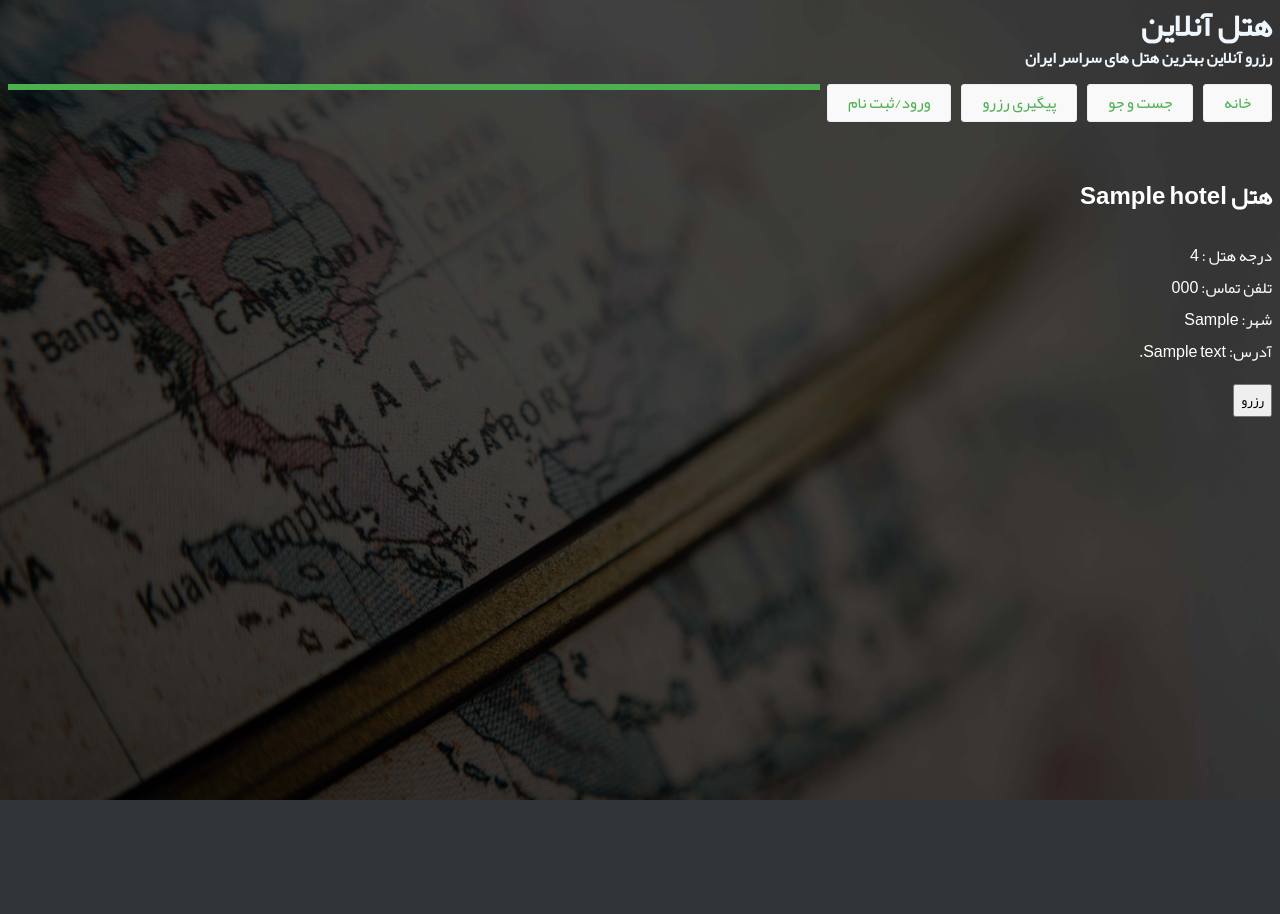
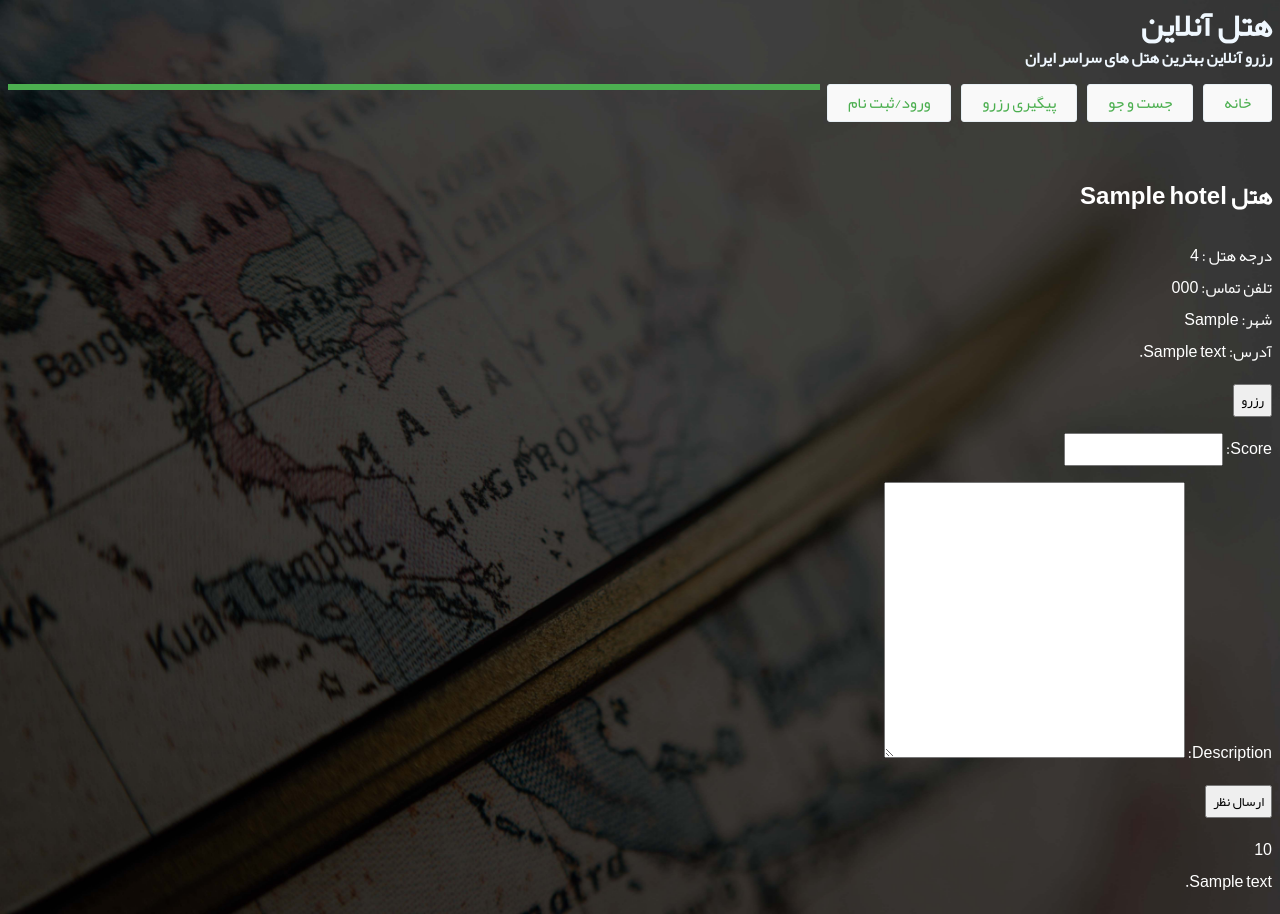
Before and after one commit to Pooryamn/Hotel-reservation-System, a Django app: page /hotel/1/ in a window 1280 px wide. Before the commit the page ends 800 px from the top, so only its background shows below. Run offline with Django 3.2, Linux system fonts and the light colour scheme; tables that the repository leaves empty hold one stand-in row (values such as "Sample post"); some libraries are stand-ins or nearby versions.

Commit message:
add score form in hotel pages

```diff
--- a/blog/forms.py
+++ b/blog/forms.py
@@ -2,11 +2,12 @@ from datetime import date
 from django import forms
 from jalali_date.fields import JalaliDateField
 from jalali_date.widgets import AdminJalaliDateWidget
+from .models import Score
 
 
 class HotelDatePickerForm(forms.Form):
     begin = JalaliDateField(label=('تاریخ ورود:'), widget=AdminJalaliDateWidget)
-    end = JalaliDateField(label=('تاریخ خروج'), widget=AdminJalaliDateWidget)
+    end = JalaliDateField(label=('تاریخ خروج:'), widget=AdminJalaliDateWidget)
 
     def clean(self):
         cleaned_data = super(HotelDatePickerForm, self).clean()
@@ -21,10 +22,8 @@ class ReservationTrackingForm(forms.Form):
     tracking_code = forms.CharField(max_length=10, label="کد پیگیری")
     phone = forms.CharField(max_length=11, label='شماره تلفن همراه')
 
-    # def clean(self):
-    #     cleaned_data = super(HotelDatePickerForm, self).clean()
-    #     begin = cleaned_data.get('begin')
-    #     end = cleaned_data.get('end')
-    #     # Check if begin date is greater than today date
-    #     if begin < date.today() or begin >= end:
-    #         raise forms.ValidationError('تاریخ ها نامعتبر است.')
+
+class ScoreForm(forms.ModelForm):
+    class Meta:
+        model = Score
+        fields = ('score', 'description')
--- a/blog/templates/blog/hotel/detail.html
+++ b/blog/templates/blog/hotel/detail.html
@@ -23,5 +23,20 @@
 
 <a href="{% url 'blog:hotel_reserve' hotel.id %}"><input type="button" value="رزرو"></a>
 
+
+
+<form method="post">
+    {% csrf_token %}
+    {{score_form.as_p}}
+    <input type="submit" value="ارسال نظر">
+</form>
+
+
+<p>
+    {% for item in scores_list %}
+        {{item.score}}<br />
+        {{item.description}}<br />
+    {% endfor %}
+</p>
 </body>
 </html>
--- a/blog/views.py
+++ b/blog/views.py
@@ -8,9 +8,8 @@ from django.core.paginator import Paginator, EmptyPage, PageNotAnInteger
 from django.views.decorators.http import require_http_methods
 from django.contrib.auth.decorators import login_required
 from jalali_date import datetime2jalali, date2jalali
-from .models import Hotel, Room, Reserve
-from .forms import HotelDatePickerForm, ReservationTrackingForm
-
+from .models import Hotel, Room, Reserve, Score
+from .forms import HotelDatePickerForm, ReservationTrackingForm, ScoreForm
 
 
 def home_page(request):
@@ -19,9 +18,26 @@ def home_page(request):
     return render(request, 'blog/hotel/home.html', {'hotel_suggestions': hotel_suggestions})
 
 
+@require_http_methods(["POST", "GET"])
 def hotel_detail(request, id):
     hotel = get_object_or_404(Hotel, id=id)
-    return render(request, 'blog/hotel/detail.html', {'hotel': hotel})
+
+    if request.method == "POST" and request.user.is_authenticated:
+        score_form = ScoreForm(request.POST)
+        if score_form.is_valid():
+            score = score_form.save(commit=False)
+            score.user  = request.user
+            score.hotel = hotel
+            score.save()
+    else:
+        score_form = ScoreForm()
+
+    scores_list = Score.objects.filter(hotel=hotel)
+
+    return render(request, 'blog/hotel/detail.html',
+                 {'hotel': hotel,
+                  'score_form': score_form,
+                  'scores_list': scores_list})
 
 
 @login_required
```
